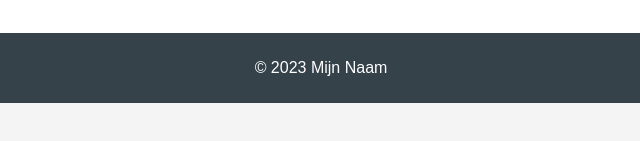
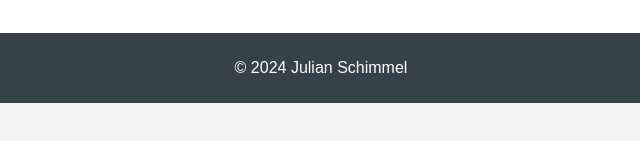
Before and after one commit to Julians1009/Julians1009.github.io, a plain HTML site: page index.html in a window 1280 px wide. Shown: the part 263-404 px from the top of the page, 319-959 px from the left. Drawn offline with Linux system fonts and the light colour scheme.

Commit message:
Update index.html

```diff
--- a/index.html
+++ b/index.html
@@ -27,7 +27,7 @@
 
     <footer>
         <div class="container">
-            <p>&copy; 2023 Mijn Naam</p>
+            <p>&copy; 2024 Julian Schimmel</p>
         </div>
     </footer>
 </body>
```
